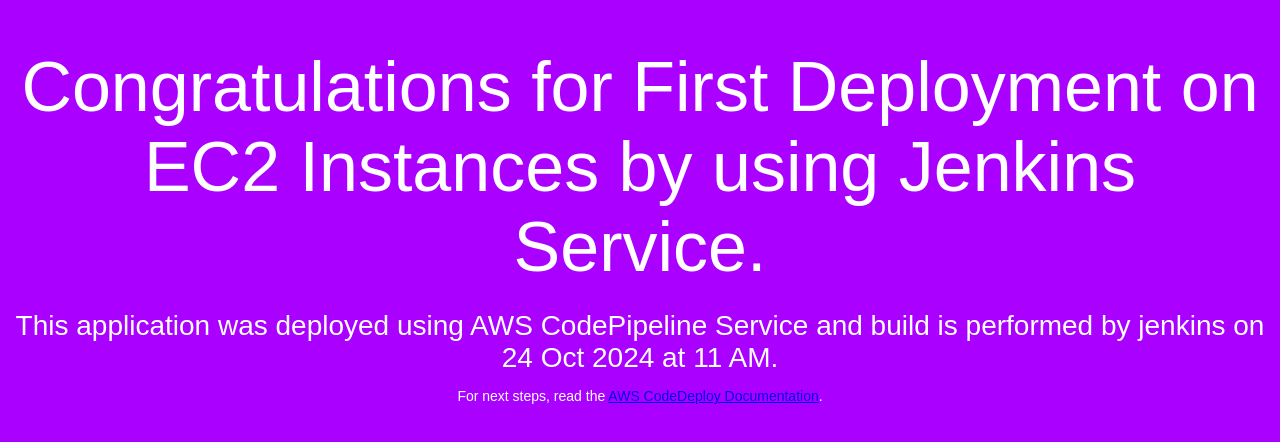
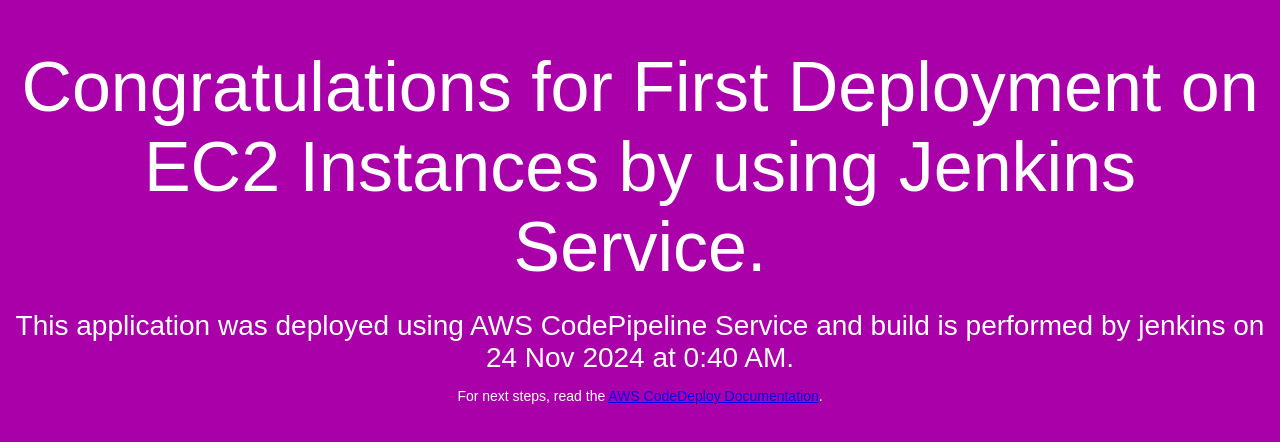
Before and after one commit to avinashbundela1987/jenkinsapp, a plain HTML site: page index.html in a window 1280 px wide. Drawn offline with Linux system fonts and the light colour scheme.

Commit message:
new jenkins app update

```diff
--- a/index.html
+++ b/index.html
@@ -6,7 +6,7 @@
   <style>
     body {
       color: #ffffff;
-      background-color: #AA00FF;
+      background-color: #AA00AA;
       font-family: Arial, sans-serif;
       font-size: 14px;
     }
@@ -27,7 +27,7 @@
 <body>
   <div align="center">
     <h1>Congratulations for First Deployment on EC2 Instances by using Jenkins Service.</h1>
-    <h2>This application was deployed using AWS CodePipeline Service and build is performed by jenkins on 24 Oct 2024 at 11 AM.</h2>
+    <h2>This application was deployed using AWS CodePipeline Service and build is performed by jenkins on 24 Nov 2024 at 0:40 AM.</h2>
     <p>For next steps, read the <a href="http://aws.amazon.com/documentation/codedeploy">AWS CodeDeploy Documentation</a>.</p>
   </div>
 </body>
```
